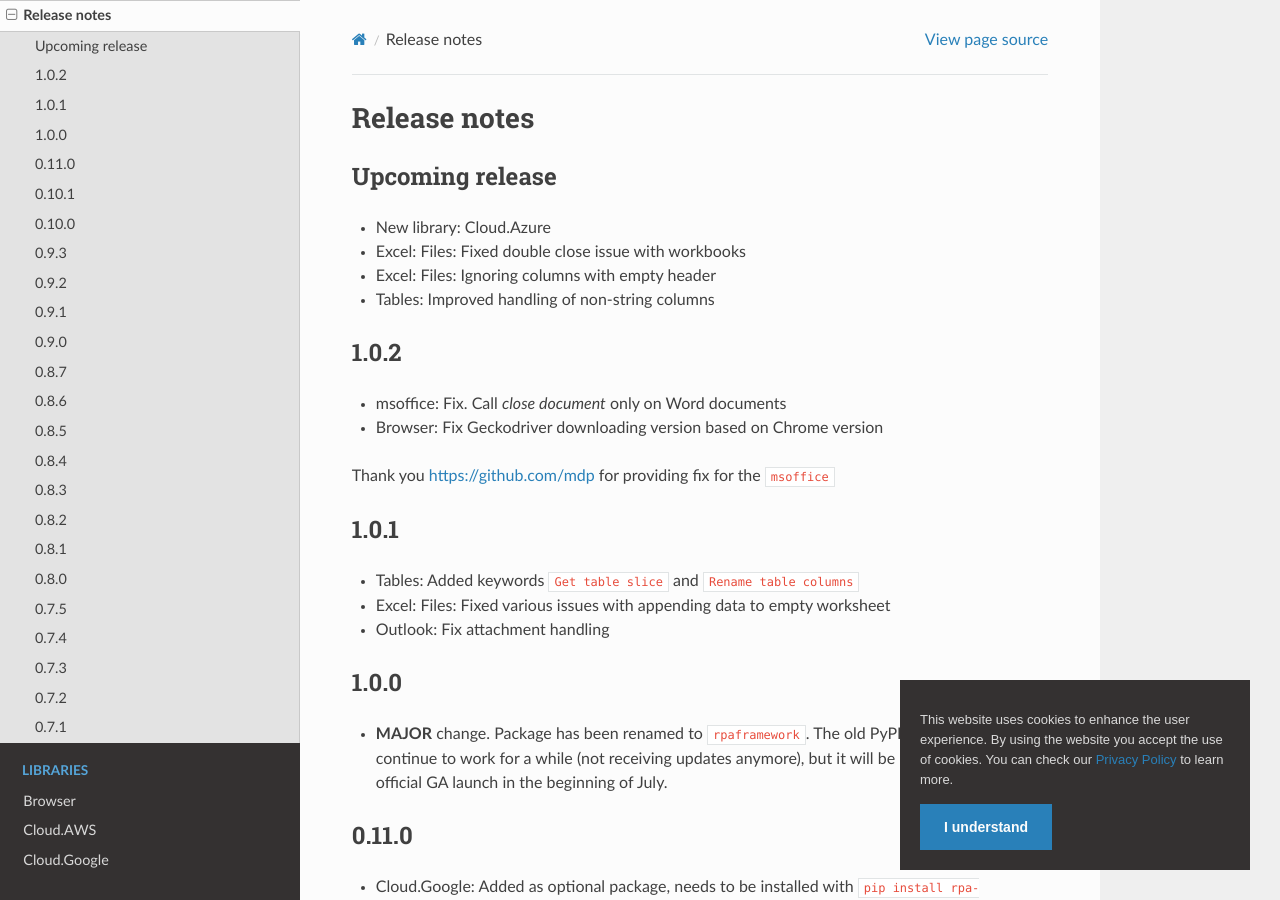
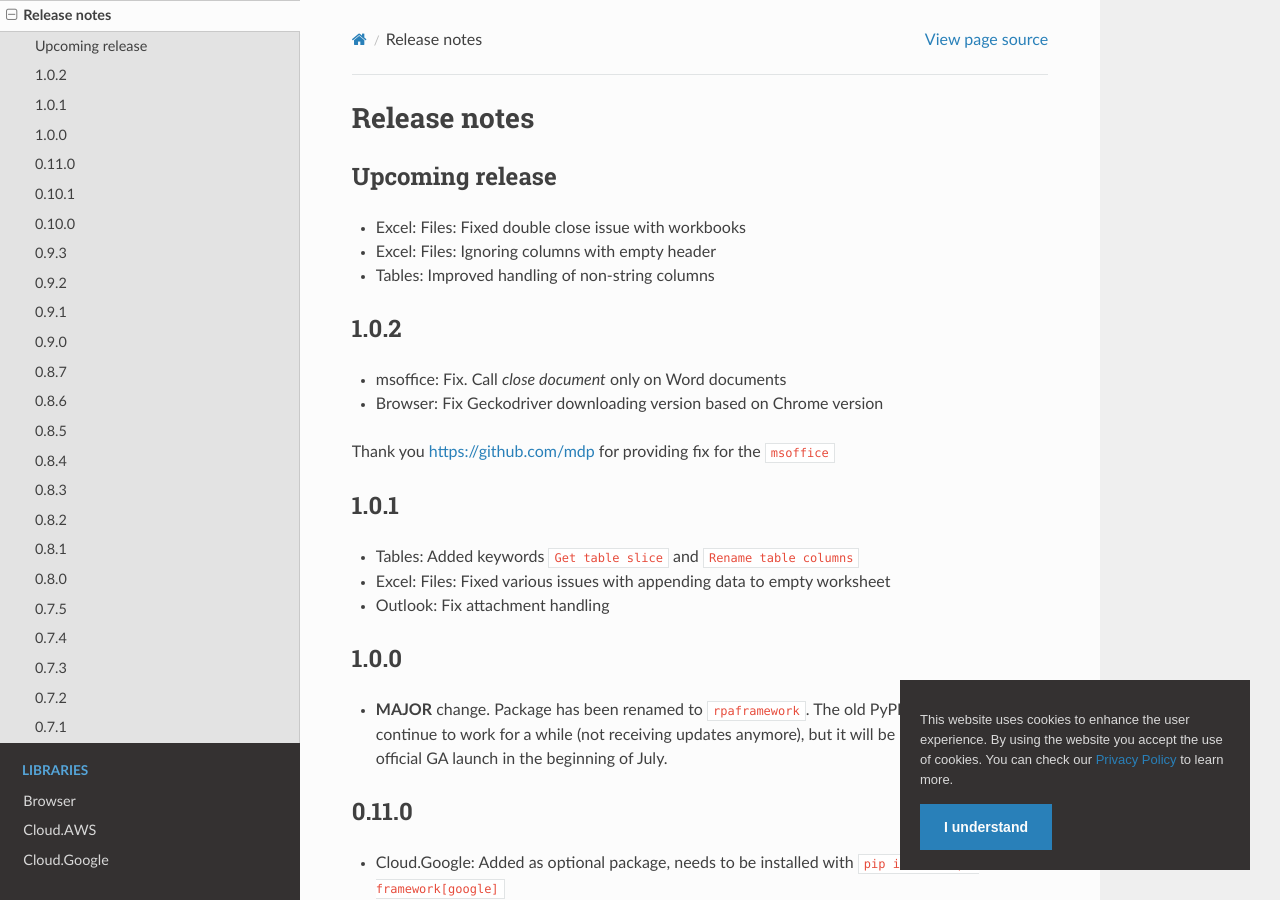
Before and after one commit to coderprovider/Framework-RPA, a Sphinx documentation site: the page built from docs/source/releasenotes.rst, in a window 1280 px wide and 900 px high. Built offline with Sphinx 7.4.7 and the Read the Docs theme 2.0.0, drawn with Linux system fonts in a browser that asks for light colours; pages that are not in the unit, such as notebooks, are missing from menus.

Commit message:
update releasenotes

```diff
--- a/docs/source/releasenotes.rst
+++ b/docs/source/releasenotes.rst
@@ -4,7 +4,6 @@ Release notes
 Upcoming release
 ----------------
 
-- New library: Cloud.Azure
 - Excel: Files: Fixed double close issue with workbooks
 - Excel: Files: Ignoring columns with empty header
 - Tables: Improved handling of non-string columns
```
